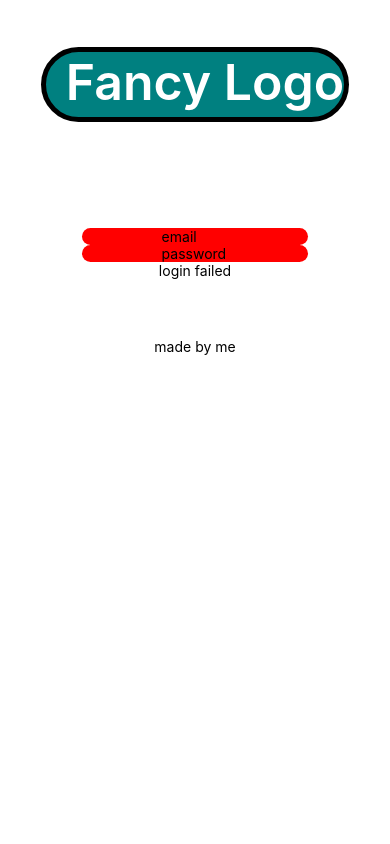
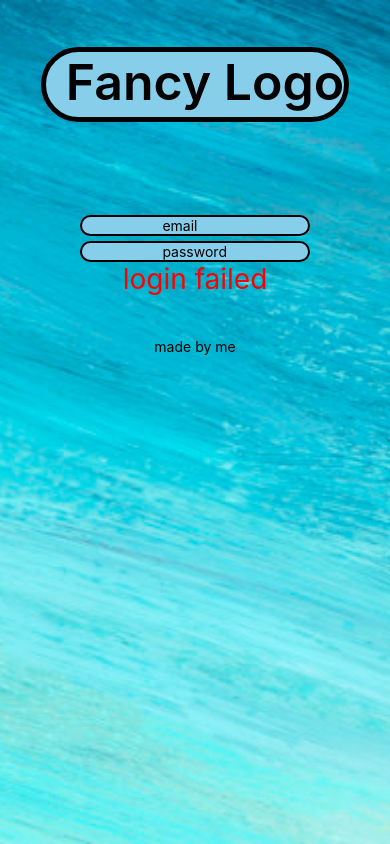
Before and after one commit to MTaylor124/React-Template-2, a React Native app: screen / in a window 390 px wide. Built offline with nearby package versions, Linux system fonts and the light colour scheme.

Commit message:
Added image and login form

```diff
--- a/App.js
+++ b/App.js
@@ -1,12 +1,12 @@
 import React, { Component } from 'react';
-import { StyleSheet, Text, View, StatusBar } from 'react-native';
+import { StyleSheet, Text, View, StatusBar, ImageBackground } from 'react-native';
 
 import Articles from './components/Articles'
 import EmailAndPassword from './components/EmailAndPassword'
 import Loading from './components/Loading'
 import LoginForm from './components/LoginForm'
 import Logo from './components/Logo'
-
+import Teal from './components/tealbg.jpg'
 export default class App extends Component {
   constructor() {
     super()
@@ -18,7 +18,9 @@ export default class App extends Component {
   renderContent = () => {
     switch (this.state.loggedIn) {
       case false:
-        return <LoginForm/>
+        return <ImageBackground style={styles.container} source={Teal}>
+                  <LoginForm/>
+              </ImageBackground>
       case true:
         return <Articles />
 
@@ -36,8 +38,9 @@ export default class App extends Component {
 
 const styles = StyleSheet.create({
   container: {
+    height: '100%',
+    width: '100%',
     flex: 1,
-    backgroundColor: '#fff',
     alignItems: 'center',
     justifyContent: 'center',
   },
--- a/components/EmailAndPassword.js
+++ b/components/EmailAndPassword.js
@@ -14,10 +14,22 @@ export default class EmailAndPassword extends Component {
   render() {
     return (
       <View style={styles.container}>
-        <TextInput placeholder="email" style={styles.login}/>
-        <TextInput placeholder="password" style={styles.login}/>
+        <TextInput
+          placeholder="email"
+          style={styles.login}
+          value={this.state.email}
+          onChangeText={(email) => this.setState({ email: email })}
+          />
+        <TextInput
+          placeholder="password"
+          style={styles.login}
+          value={this.state.password}
+          onChangeText={(password) => this.setState({ password: password })}
+          />
         <TouchableOpacity>
-          <Text>{this.state.error}</Text>
+          <Text style={styles.error}>
+            {this.state.error}
+          </Text>
         </TouchableOpacity>
       </View>
     )
@@ -25,15 +37,21 @@ export default class EmailAndPassword extends Component {
 }
 
 const styles = StyleSheet.create({
+  error: {
+    color: 'red',
+    fontSize: 28
+  },
   login: {
-    backgroundColor: 'red',
+    backgroundColor: 'skyblue',
     borderRadius: 30,
+    borderColor: 'black',
+    borderWidth: 2,
     paddingHorizontal: 80,
-    maxWidth: '60%'
+    maxWidth: '60%',
+    marginTop: 5
   },
   container: {
     flex: 1,
-    backgroundColor: '#fff',
     alignItems: 'center',
     justifyContent: 'center',
   },
--- a/components/LoginForm.js
+++ b/components/LoginForm.js
@@ -28,13 +28,11 @@ const styles = StyleSheet.create({
   },
   logoContainer: {
     flex: 1,
-    backgroundColor: '#fff',
     alignItems: 'center',
     justifyContent: 'center',
   },
   container: {
     flex: 1,
-    backgroundColor: '#fff',
     alignItems: 'center',
     justifyContent: 'center',
   },
--- a/components/Logo.js
+++ b/components/Logo.js
@@ -13,8 +13,8 @@ const styles = StyleSheet.create({
   logo: {
     fontSize: 50,
     fontWeight: '600',
-    backgroundColor: 'teal',
-    color: 'white',
+    backgroundColor: 'skyblue',
+    color: 'black',
     borderRadius: 50,
     paddingLeft: 20,
     paddingBottom: 5,
@@ -23,7 +23,6 @@ const styles = StyleSheet.create({
   },
   container: {
     flex: 1,
-    backgroundColor: '#fff',
     alignItems: 'center',
     justifyContent: 'center',
   },
```
Also changed, not shown: components/tealbg.jpg (added).
